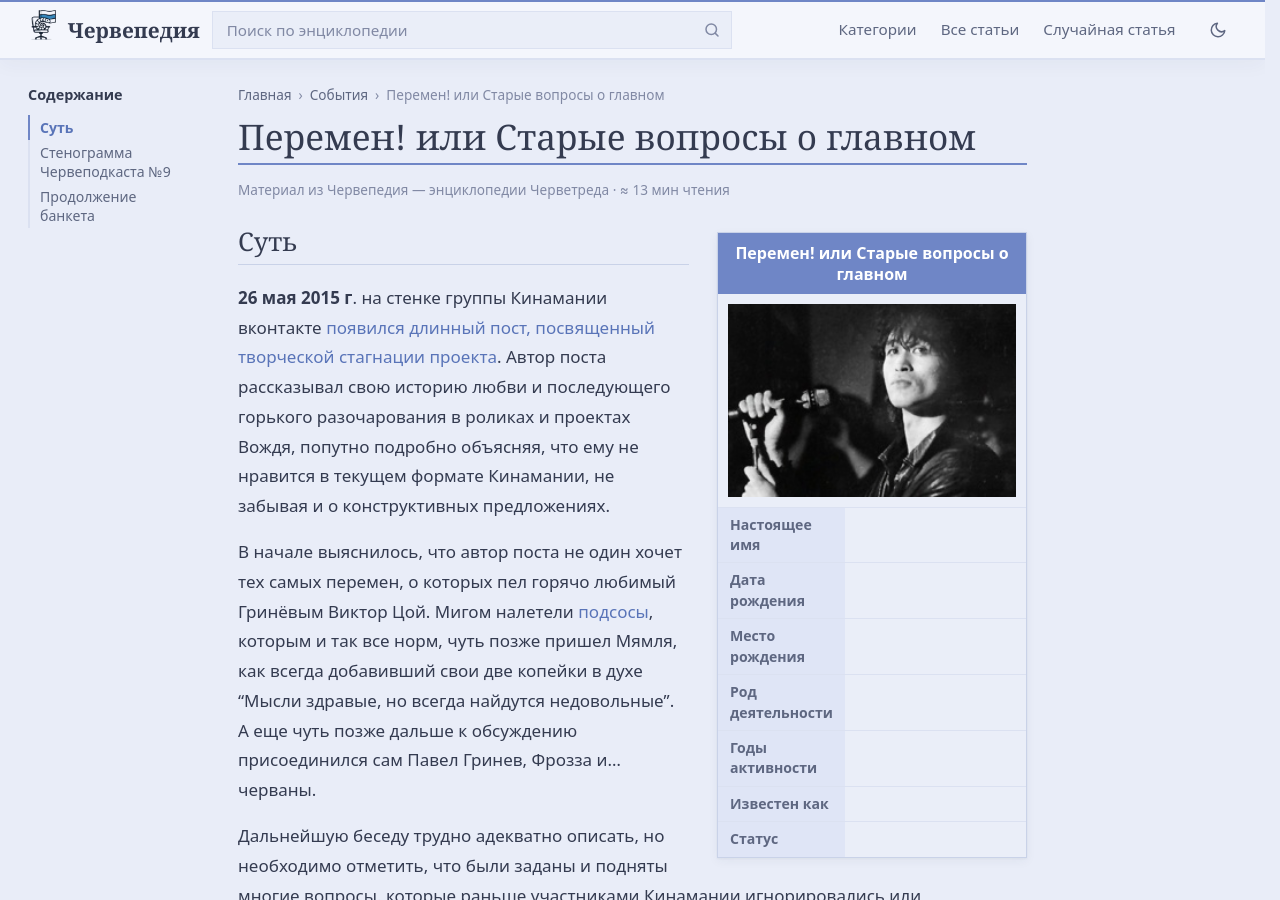
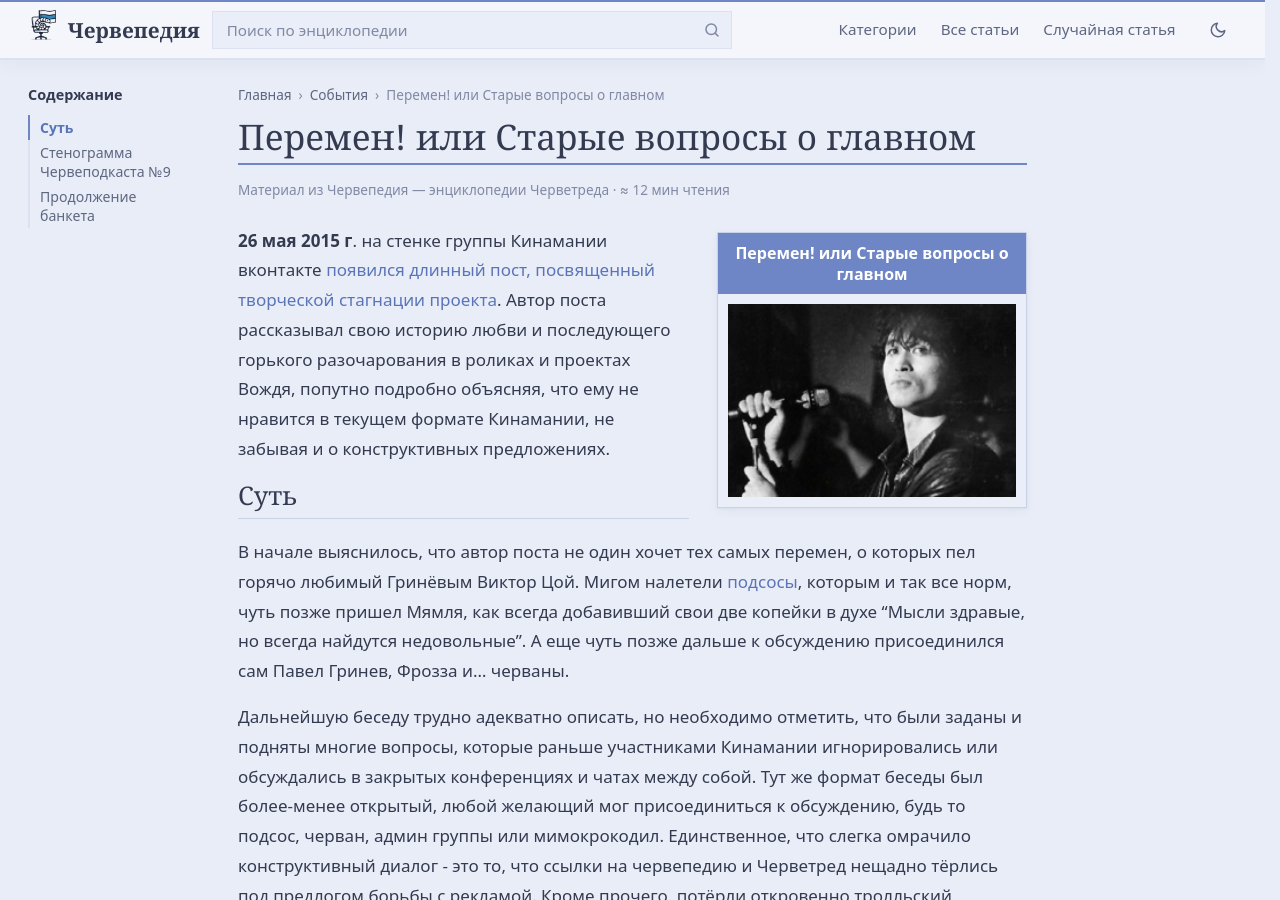
Before and after one commit to cherwepedia/cherwepedia.github.io, a Jekyll site: the page built from _posts/2016-10-28-peremen-ili-starye-voprosy-o-glavnom.md, in a window 1280 px wide and 900 px high. Built offline with Jekyll 4.4.1, drawn with Linux system fonts in a browser that asks for light colours; comment, search, counter and statistics services are not loaded.

Commit message:
Правка статьи: Перемен! или Старые вопросы о главном

```diff
--- a/_posts/2016-10-28-peremen-ili-starye-voprosy-o-glavnom.md
+++ b/_posts/2016-10-28-peremen-ili-starye-voprosy-o-glavnom.md
@@ -3,24 +3,10 @@ layout: post
 title: "Перемен! или Старые вопросы о главном"
 date: 2016-10-28
 categories: [события, аналитика]
+intro: "**26 мая 2015 г**. на стенке группы Кинамании вконтакте [появился длинный пост, посвященный творческой стагнации проекта](https://vk.com/wall-29106122_337497). Автор поста рассказывал свою историю любви и последующего горького разочарования в роликах и проектах Вождя, попутно подробно объясняя, что ему не нравится в текущем формате Кинамании, не забывая и о конструктивных предложениях."
 
 infobox:
   image: "/assets/img/posts/2026-10/b085bcca37.png"
-  data:
-    - label: "Настоящее имя"
-      value: ""
-    - label: "Дата рождения"
-      value: ""
-    - label: "Место рождения"
-      value: ""
-    - label: "Род деятельности"
-      value: ""
-    - label: "Годы активности"
-      value: ""
-    - label: "Известен как"
-      value: ""
-    - label: "Статус"
-      value: ""
 
 gallery:
   - src: "/assets/img/posts/2026-10/c2228f46d4.png"
```
Also changed, not shown: other parts of _posts/2016-10-28-peremen-ili-starye-voprosy-o-glavnom.md (+0 -2 lines).
